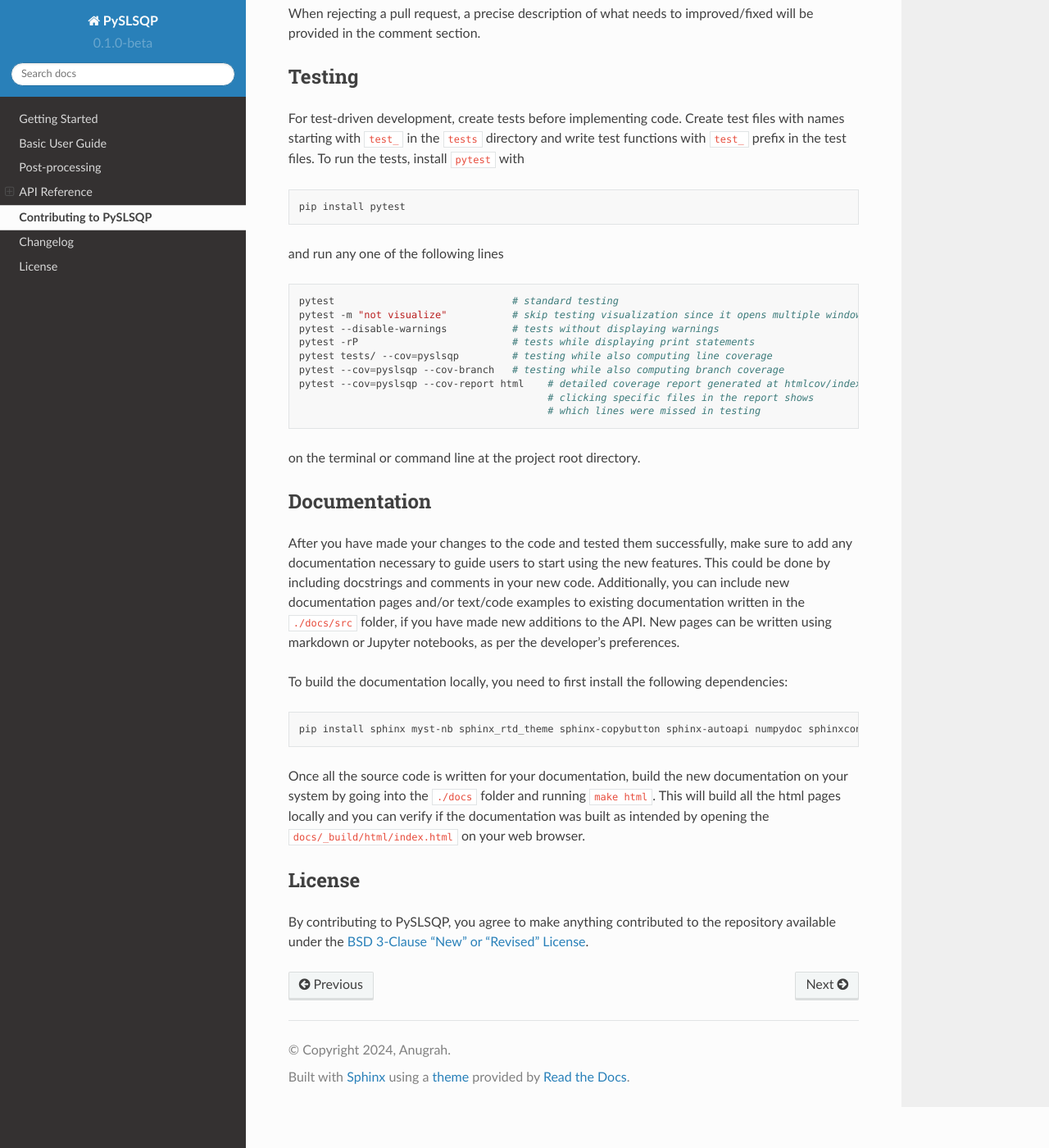
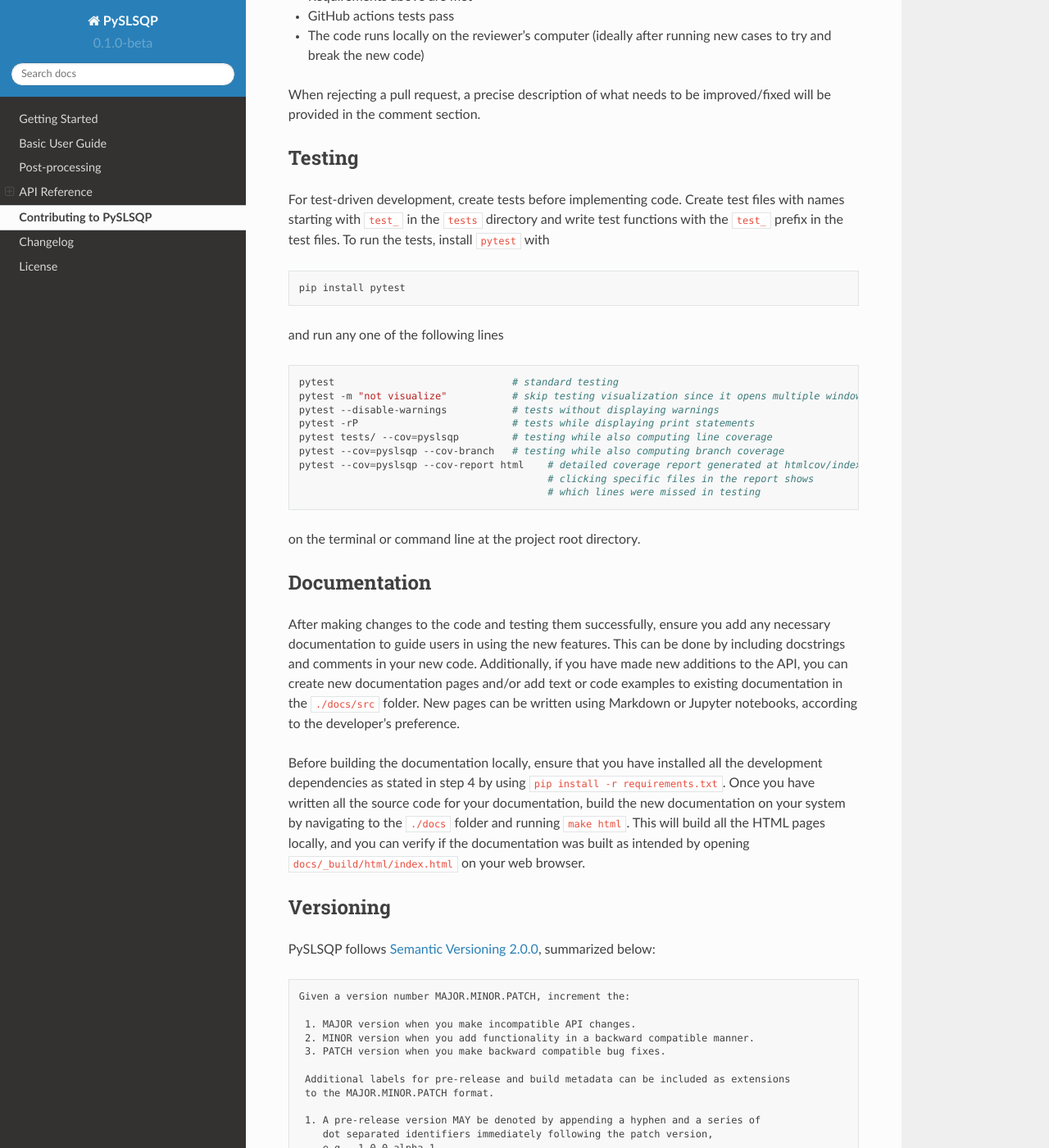
Before and after one commit to anugrahjo/PySLSQP, a Sphinx documentation site: the page built from docs/src/contributing.md, in a window 1280 px wide and 1400 px high, scrolled down 1572 px. Shown: the whole window at 82% size. Built offline with Sphinx 7.4.7 and the Read the Docs theme 2.0.0, drawn with Linux system fonts in a browser that asks for light colours; some of the changed text lies outside the part shown.

Commit message:
Finalize docs before v0.1.0 release.

````diff
--- a/CONTRIBUTING.md
+++ b/CONTRIBUTING.md
@@ -17,17 +17,22 @@
 To contribute to PySLSQP:
 1. First fork PySLSQP to create your own separate copy of the `PySLSQP` repository.
 2. Clone your fork locally by running `git clone https://github.com/your_username/PySLSQP.git`.
-3. Install PySLSQP in development mode by running `pip install -e .` at the project root directory.
-4. Make a new branch for local development by running `git checkout -b name-of-your-bugfix-or-feature`.
-5. Make the necessary changes to your code locally. Add tests, comments, docstrings, and documentation, if needed.
-6. After ensuring all tests pass and the documentation builds as intended,
+3. Ideally, create a virtual Python environment (`python3 -m venv pyslsqp_env`),
+   activate it (`source pyslsqp_env/bin/activate` or `.\pyslsqp_env\Scripts\activate` for Windows),
+   and perform the remaining steps within the created virtual environment.
+4. Install development dependencies by running `pip install -r requirements.txt`.
+5. Install PySLSQP in development mode by running `pip install -e .` in the project's root directory.
+   For a successful installation, ensure your Fortran compilers are setup correctly.
+6. Make a new branch for local development by running `git checkout -b name-of-your-bugfix-or-feature`.
+7. Make the necessary changes to your code locally. Add tests, comments, docstrings, and documentation, if needed.
+8.  After ensuring all tests pass and the documentation builds as intended,
    commit your changes and push your branch to GitHub:
     ```sh
     git add .
     git commit -m "A detailed description of your changes."
     git push origin name-of-your-bugfix-or-feature
     ```
-7. Submit a pull request to the main branch of the `PySLSQP` repository on the GitHub website for review and
+9.  Submit a pull request to the main branch of the `PySLSQP` repository on the GitHub website for review and
    incorporation of your changes into the main repository.
 
 ## Pull Requests
@@ -73,13 +79,13 @@
  - GitHub actions tests pass
  - The code runs locally on the reviewer's computer (ideally after running new cases to try and break the new code)
 
-When rejecting a pull request, a precise description of what needs to
+When rejecting a pull request, a precise description of what needs to be
 improved/fixed will be provided in the comment section.
 
 ## Testing
 For test-driven development, create tests before implementing code.
 Create test files with names starting with `test_` in the `tests` directory and
-write test functions with `test_` prefix in the test files.
+write test functions with the `test_` prefix in the test files.
 To run the tests, install `pytest` with
 ```sh
 pip install pytest
@@ -99,22 +105,41 @@
 on the terminal or command line at the project root directory.
 
 ## Documentation
-After you have made your changes to the code and tested them successfully, make sure to add any
-documentation necessary to guide users to start using the new features.
-This could be done by including docstrings and comments in your new code.
-Additionally, you can include new documentation pages and/or text/code examples to existing documentation
-written in the `./docs/src` folder, if you have made new additions to the API.
-New pages can be written using markdown or Jupyter notebooks, as per the
-developer's preferences.
+After making changes to the code and testing them successfully,
+ensure you add any necessary documentation to guide users in using the new features.
+This can be done by including docstrings and comments in your new code.
+Additionally, if you have made new additions to the API, you can create new documentation pages
+and/or add text or code examples to existing documentation in the `./docs/src` folder.
+New pages can be written using Markdown or Jupyter notebooks, according to the
+developer's preference.
 
-To build the documentation locally, you need to first install the following dependencies:
-```sh
-pip install sphinx myst-nb sphinx_rtd_theme sphinx-copybutton sphinx-autoapi numpydoc sphinxcontrib-bibtex
+Before building the documentation locally, ensure that you have installed all the development dependencies
+as stated in step 4 by using `pip install -r requirements.txt`.
+Once you have written all the source code for your documentation,
+build the new documentation on your system by navigating to the `./docs` folder and running `make html`.
+This will build all the HTML pages locally, and you can verify if the documentation was built as intended by
+opening `docs/_build/html/index.html` on your web browser.
+
+## Versioning
+PySLSQP follows [Semantic Versioning 2.0.0](https://semver.org/spec/v2.0.0.html), summarized below:
+
+```{code-block} none
+Given a version number MAJOR.MINOR.PATCH, increment the:
+
+ 1. MAJOR version when you make incompatible API changes.
+ 2. MINOR version when you add functionality in a backward compatible manner.
+ 3. PATCH version when you make backward compatible bug fixes.
+
+ Additional labels for pre-release and build metadata can be included as extensions
+ to the MAJOR.MINOR.PATCH format.
+
+ 1. A pre-release version MAY be denoted by appending a hyphen and a series of
+    dot separated identifiers immediately following the patch version,
+    e.g., 1.0.0-alpha.1 .
+ 2. Build metadata MAY be denoted by appending a plus sign and a series of
+    dot separated identifiers immediately following the patch or pre-release version,
+    e.g., 1.0.0-alpha.1+001 .
 ```
-Once all the source code is written for your documentation,
-build the new documentation on your system by going into the `./docs` folder and running `make html`.
-This will build all the html pages locally and you can verify if the documentation was built as intended by
-opening the `docs/_build/html/index.html` on your web browser.
 
 ## License
 By contributing to PySLSQP, you agree to make anything contributed to the repository available
````
Also changed, not shown: other parts of CONTRIBUTING.md (+2 -1 lines), README.md (+16 -16 lines), docs/src/getting_started.md (+13 -6 lines), docs/src/basic.ipynb.
